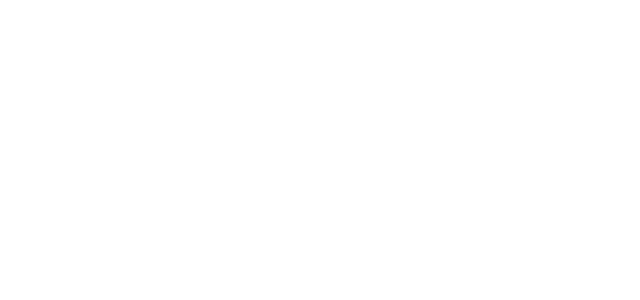
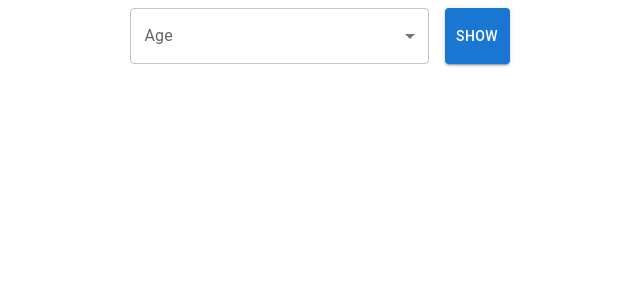
Before and after one commit to makaracc/canIPicnicToday, a React (Vite) app: page / in a window 1280 px wide. Shown: the top 300 px of the page, without its empty margins (320-960 px from the left). Built offline with nearby package versions, Linux system fonts and the light colour scheme.

Commit message:
add option

```diff
--- a/src/App.tsx
+++ b/src/App.tsx
@@ -1,7 +1,45 @@
 import React from "react";
-import { Box } from "@mui/material";
+import {
+  Box,
+  Button,
+  FormControl,
+  InputLabel,
+  MenuItem,
+  Select,
+  SelectChangeEvent,
+  Stack,
+} from "@mui/material";
 
 export const App: React.FC = () => {
-  const component = <Box></Box>;
+  const [city, setCity] = React.useState("");
+
+  const handleCityChange = (event: SelectChangeEvent) => {
+    setCity(event.target.value as string);
+  };
+
+  const component = (
+    <Box
+      sx={{ display: "flex", textAlign: "center", justifyContent: "center" }}
+    >
+      <Stack direction="row" width="30%" gap={2}>
+        <FormControl fullWidth>
+          <InputLabel id="demo-simple-select-label">Age</InputLabel>
+          <Select
+            labelId="demo-simple-select-label"
+            id="demo-simple-select"
+            value={city}
+            label="Age"
+            onChange={handleCityChange}
+          >
+            <MenuItem value="">Ten</MenuItem>
+          </Select>
+        </FormControl>
+        <Button variant="contained" color="primary">
+          {" "}
+          Show{" "}
+        </Button>
+      </Stack>
+    </Box>
+  );
   return component;
 };
```
